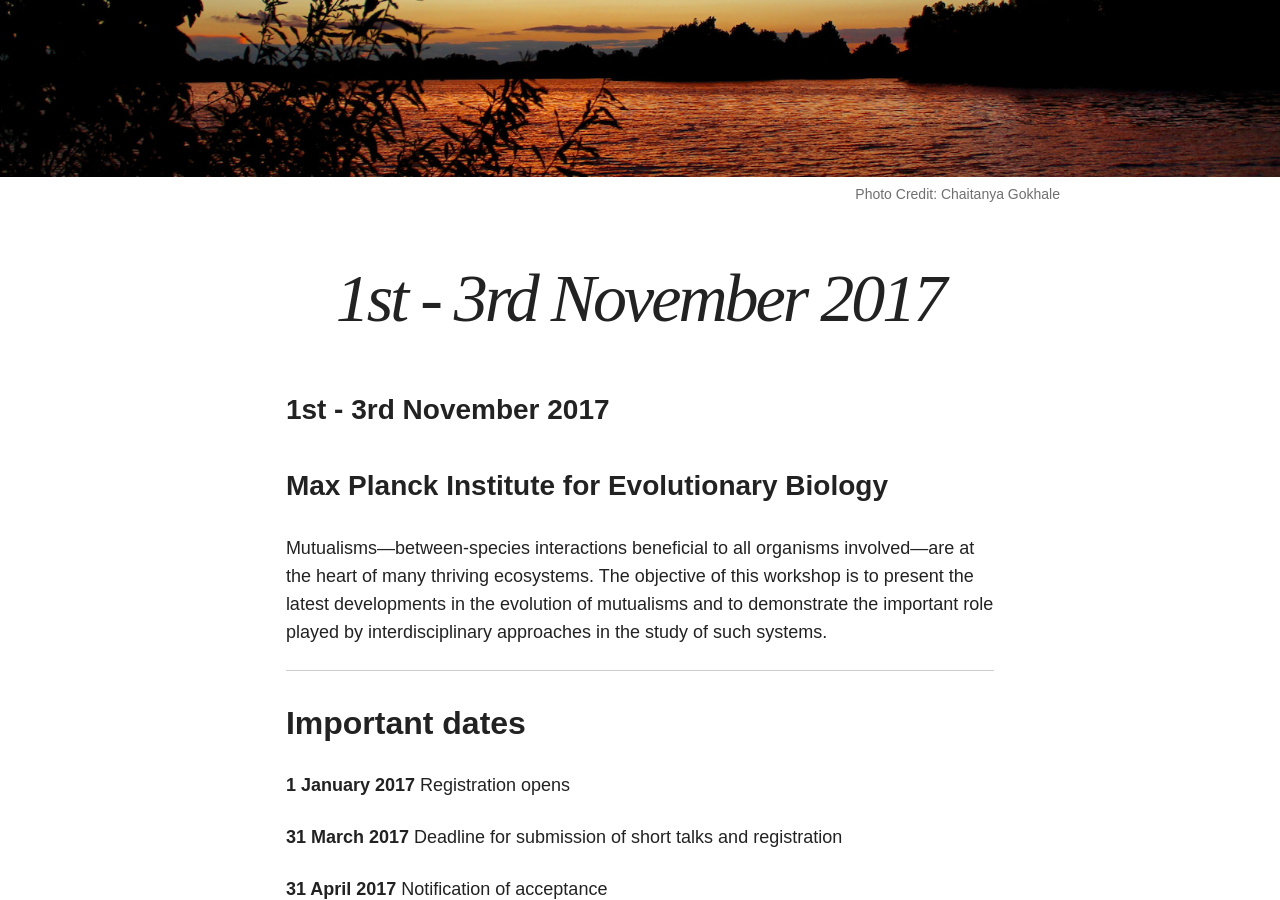
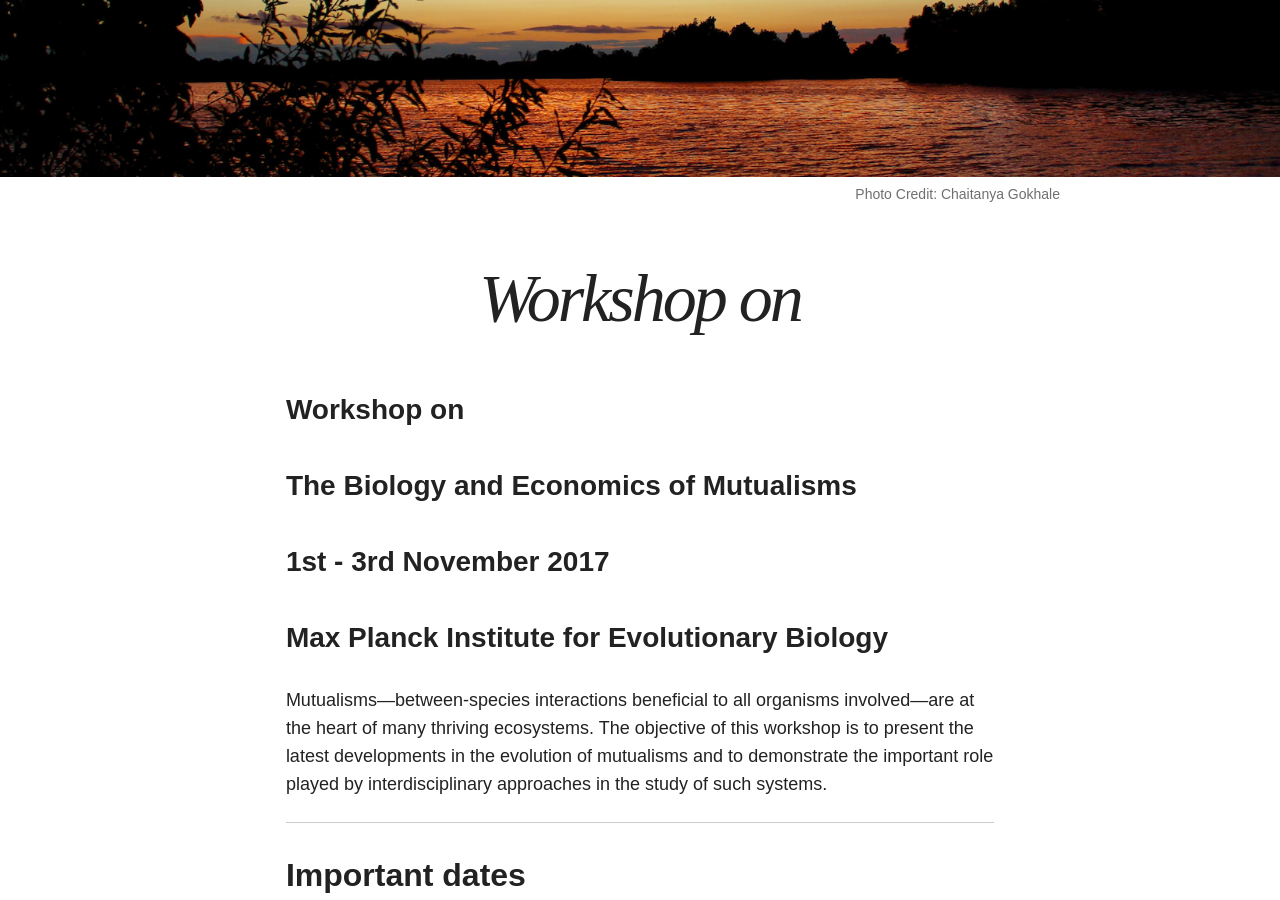
Before and after one commit to bionomics/bionomics, a Jekyll site: the page built from home/index.md, in a window 1280 px wide and 900 px high, scrolled down 367 px. Built offline with Jekyll 4.4.1, drawn with Linux system fonts in a browser that asks for light colours; nearby versions of some CDN libraries; our own code applies the rules of GitHub Pages for plain Markdown files.

Commit message:
no message

```diff
--- a/home/index.md
+++ b/home/index.md
@@ -7,6 +7,9 @@
   credit: Chaitanya Gokhale
 ---
 
+### Workshop on
+
+### The Biology and Economics of Mutualisms
 
 ### 1st - 3rd November 2017
 
```
